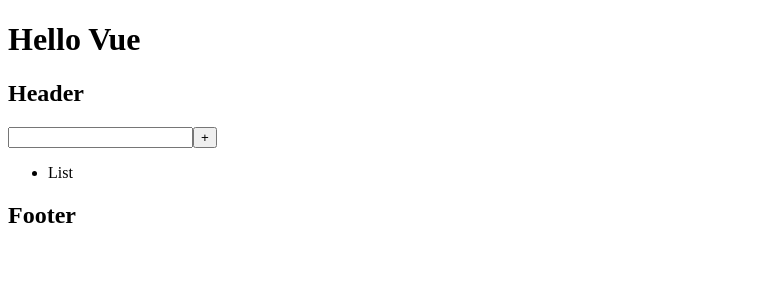
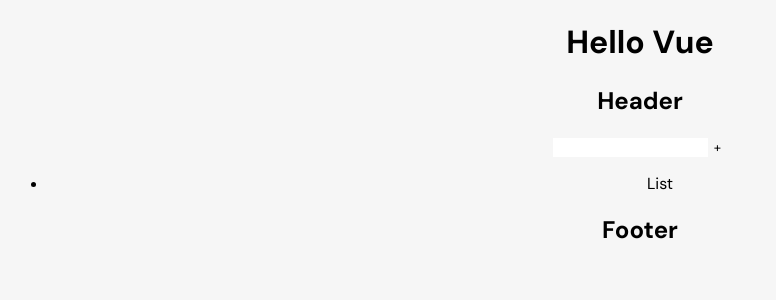
Before and after one commit to sonseong10/learn-vue, a Vue app in the folder vue-todo/: page / in a window 1280 px wide. Shown: the top 300 px of the page, without its empty margins (0-776 px from the left). Built offline with nearby package versions, Linux system fonts and the light colour scheme.

Commit message:
Update reset style

```diff
--- a/vue-todo/src/App.vue
+++ b/vue-todo/src/App.vue
@@ -24,4 +24,30 @@
 }
 </script>
 
-<style></style>
+<style>
+* {
+  font-family: "DM Sans", sans-serif;
+  box-sizing: border-box;
+}
+
+body {
+  text-align: center;
+  background-color: #f6f6f6;
+}
+
+input {
+  border: none;
+  background-color: #fff;
+}
+
+button {
+  border: none;
+  background-color: inherit;
+  cursor: pointer;
+}
+
+ol {
+  list-style: none;
+  padding-left: 0;
+}
+</style>
```
